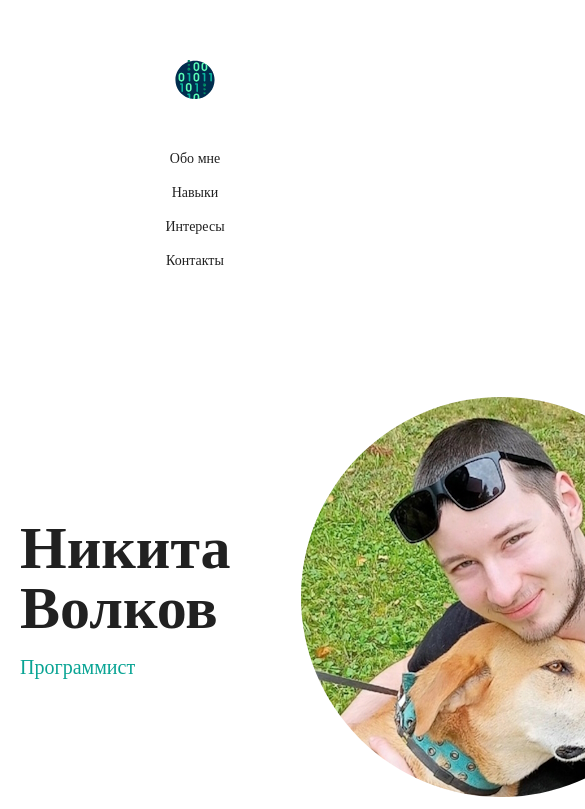
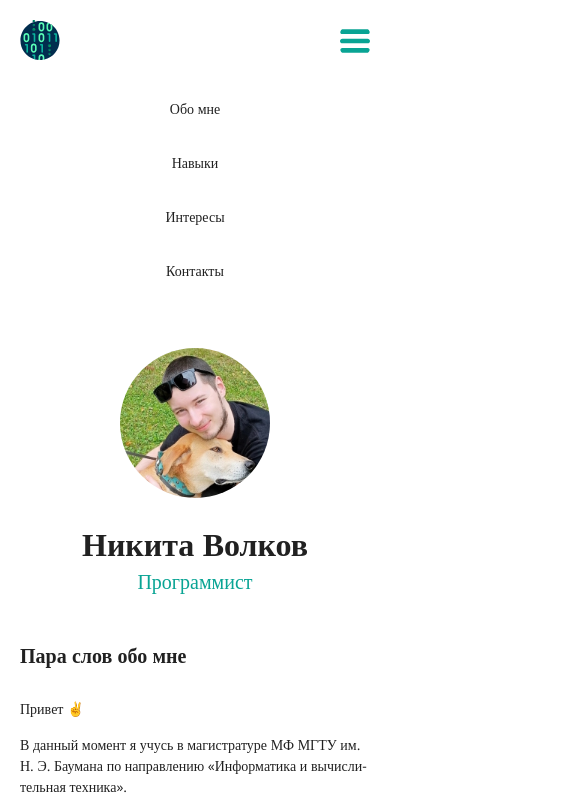
Before and after one commit to GenaTriXXX/portfolio, a plain HTML site: page index.html in a window 390 px wide. Shown: the top 809 px of the page, 585 px wide, since content can reach past the window. Drawn offline with nearby package versions, Linux system fonts and the light colour scheme.

Commit message:
TI-7 конечные правки

```diff
--- a/css/style.css
+++ b/css/style.css
@@ -205,7 +205,7 @@ button:hover {
 
 .contact li {
     display: inline-block;
-    margin: 0 auto;
+    margin: 0;
     padding: 0;
 }
 
@@ -314,6 +314,7 @@ button:hover {
     justify-content: space-between;
     margin: 0;
     margin-bottom: 40px;
+    flex-wrap: nowrap;
 }
 
 .skills-text h2 {
@@ -326,19 +327,11 @@ button:hover {
     padding-bottom: 120px;
 }
 
+.nav-btn {
+    display: none;
+}
+
 @media screen and (max-width: 1024px) {
-    h1 {
-        font-size: 50 px;
-    }
-
-    h2 {
-        font-size: 24 px;
-    }
-
-    h3 {
-        font-size: 18 px;
-    }
-
     .subtitle {
         font-size: 28px;
     }
@@ -348,21 +341,41 @@ button:hover {
     body {
         font-size: 16px;
     }
+
+    .photo {
+        width: 250px;
+        height: 250px;
+    }
+
+    .main-header {
+        margin-top: 60px;
+    }
+
+    .intro,
+    .about,
+    .skills,
+    .interests,
+    .contacts,
+    .main-header {
+        padding: 0px;
+        margin-bottom: 80px;
+    }
+
+    .contact-link a {
+        padding-top: 7px;
+        padding-bottom: 7px;
+    }
+
+    h1 {
+        font-size: 50px;
+    }
+
+    h2 {
+        font-size: 24px;
+    }
 }
 
 @media screen and (max-width: 650px) {
-    h1 {
-        font-size: 32 px;
-    }
-
-    h2 {
-        font-size: 20 px;
-    }
-
-    h3 {
-        font-size: 16 px;
-    }
-
     .subtitle {
         font-size: 20px;
     }
@@ -374,18 +387,109 @@ button:hover {
     }
 
     a img {
-        width: 39.12px;
-        height: 39.12px;
-        align-items: left;
+        width: 40px;
+        height: 40px;
+    }
+
+    .logo {
+        width: 100%;
+        display: flex;
+        flex-direction: row;
+        justify-content: space-between;
+        align-items: center;
     }
 
     .main-header {
         flex-direction: column;
+        gap: 20px;
+        margin-top: 20px;
     }
 
     .main-nav {
         flex-direction: column;
         align-items: center;
+    }
+
+    .main-nav a {
+        margin: 10px;
+    }
+
+    .nav-btn {
+        display: flex;
+        border: 0;
+        background: none;
+        display: block;
+        width: 30px;
+        height: 30px;
+    }
+
+    .nav-btn_close {
+        background-image: url(../img/button-close.svg);
+    }
+
+    .nav-btn {
+        background-image: url(../img/button-americanburger.svg);
+    }
+
+    .intro {
+        display: flex;
+        align-items: center;
+        gap: 30px;
+        justify-content: center;
+        flex-direction: column;
+        text-align: center;
+    }
+
+    .photo {
+        width: 150px;
+        height: 150px;
+        order: 0;
+    }
+
+    .ItsMe {
+        order: 1;
+    }
+
+    .intro,
+    .about,
+    .skills,
+    .interests,
+    .contacts,
+    .main-header {
+        padding: 0px;
+        margin-bottom: 50px;
+    }
+
+    .skills-text {
+        margin-bottom: 30px;
+    }
+
+    .contact-link a {
+        padding-top: 8px;
+        padding-bottom: 8px;
+    }
+
+    .main-footer {
+        padding-top: 30px;
+        padding-bottom: 30px;
+    }
+
+    h1 {
+        font-size: 32px;
+        margin-bottom: 10px;
+    }
+
+    h2 {
+        margin-bottom: 30px;
+        font-size: 20px;
+    }
+
+    .contact {
+        margin-bottom: 20px;
+    }
+
+    .social {
+        gap: 15px;
     }
 }
 
@@ -411,4 +515,38 @@ button:hover {
     body {
         font-size: 14px;
     }
+
+    .skills-text {
+        flex-direction: column;
+        margin-bottom: 30px;
+        gap: 20px;
+        align-items: baseline;
+    }
+
+    .Buttons-Sort {
+        gap: 10px;
+        width: 100%;
+        flex-direction: column;
+    }
+
+    .Buttons-Sort button {
+        width: 100%;
+    }
+
+    .contact-link a {
+        padding-top: 8px;
+        padding-bottom: 8px;
+    }
+
+    .contact {
+        display: inline-flex;
+        flex-direction: column;
+        margin-bottom: 20px;
+        gap: 15px;
+    }
+
+    .social {
+        flex-wrap: wrap;
+        gap: 15px;
+    }
 }
--- a/index.html
+++ b/index.html
@@ -17,8 +17,11 @@
 <body>
     <div class="container">
         <header class="main-header">
-            <a href="#"><img src="img/main-logo.svg" alt="Изображение-ссылка на будущий сайт" width="60"
+            <div class = logo>
+                <a href="#"><img src="img/main-logo.svg" alt="Изображение-ссылка на будущий сайт" width="60"
                     height="60"></a>
+                <button class="nav-btn nav-btn_close"><span class="visually-hidden">Закрыть меню</span></button>
+            </div>
             <nav class="main-nav">
                 <a href="#about">Обо мне</a>
                 <a href="#skills">Навыки</a>
@@ -28,7 +31,7 @@
         </header>
         <main>
             <section id="intro" class="intro">
-                <div>
+                <div class="ItsMe">
                     <h1>Никита Волков</h1>
                     <p class="subtitle">Программист</p>
                 </div>
```
Also changed, not shown: img/button-americanburger.svg (added), img/button-close.svg (added).
